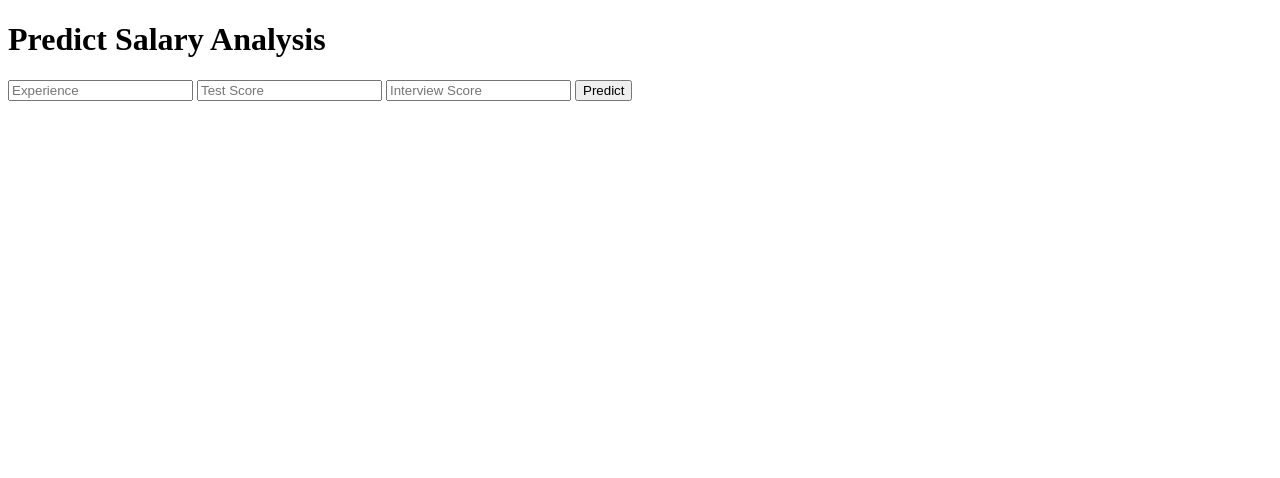
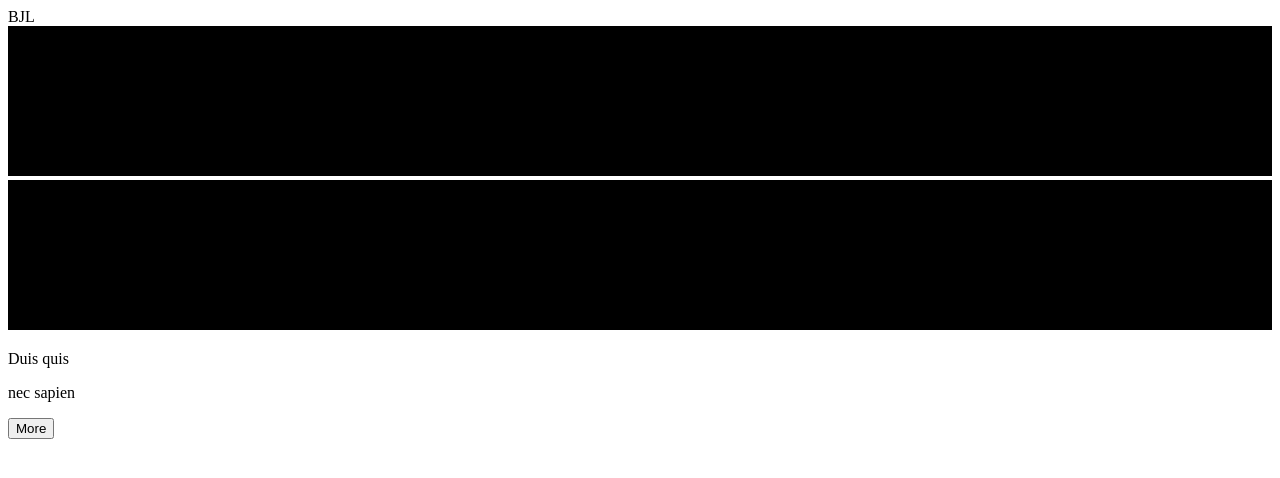
Before and after one commit to Tusharsharma118/TrafficSignsClassifierApi, a Flask app: page / in a window 1280 px wide. Shown: the top 478 px of the page. Run offline with Flask 2, Linux system fonts and the light colour scheme.

Commit message:
Update index.html

```diff
--- a/templates/index.html
+++ b/templates/index.html
@@ -12,24 +12,26 @@
 </head>
 
 <body>
- <div class="login">
-	<h1>Predict Salary Analysis</h1>
-
-     <!-- Main Input For Receiving Query to our ML -->
-    <form action="{{ url_for('predict')}}"method="post">
-    	<input type="text" name="experience" placeholder="Experience" required="required" />
-        <input type="text" name="test_score" placeholder="Test Score" required="required" />
-		<input type="text" name="interview_score" placeholder="Interview Score" required="required" />
-
-        <button type="submit" class="btn btn-primary btn-block btn-large">Predict</button>
-    </form>
-
-   <br>
-   <br>
-   {{ prediction_text }}
-
- </div>
-
+ <div class="splash">
+  <div class="splash_logo">
+    BJL
+  </div>
+  <div class="splash_svg">
+    <svg width="100%" height="100%">
+      <rect width="100%" height="100%" >
+      </svg>
+  </div>
+  <div class="splash_minimize">
+    <svg width="100%" height="100%">
+      <rect width="100%" height="100%" >
+      </svg>
+  </div>
+</div>
+<div class="text">
+  <p>Duis quis</p>
+  <p>nec sapien</p>
+  <button>More</button>
+</div>
 
 </body>
 </html>
```
